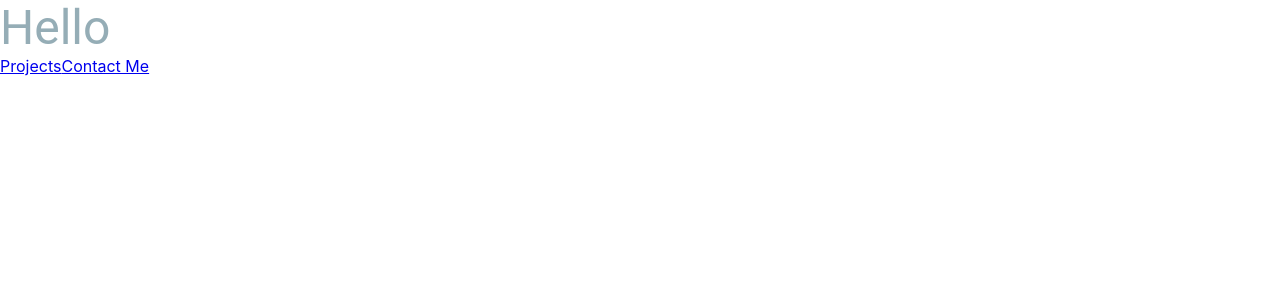
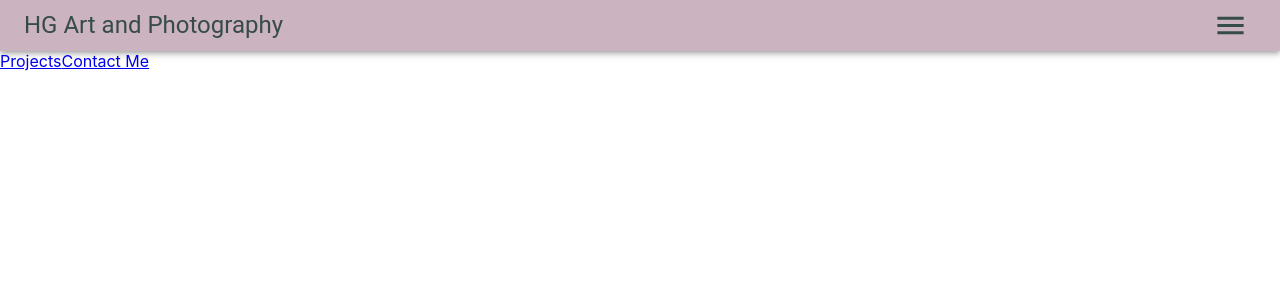
Before and after one commit to NYX1122/HG-Portfolio, a React (Create React App) app: page / in a window 1280 px wide. Shown: the top 300 px of the page. Built offline with nearby package versions, Linux system fonts and the light colour scheme.

Commit message:
basic header design

```diff
--- a/package.json
+++ b/package.json
@@ -5,6 +5,7 @@
   "dependencies": {
     "@emotion/react": "^11.7.1",
     "@emotion/styled": "^11.6.0",
+    "@mui/icons-material": "^5.4.1",
     "@mui/material": "^5.4.1",
     "@testing-library/jest-dom": "^5.16.2",
     "@testing-library/react": "^12.1.2",
--- a/src/App.js
+++ b/src/App.js
@@ -1,5 +1,8 @@
 import './App.css';
 import { Link } from 'react-router-dom';
+
+import Header from './components/Header';
+
 import { ThemeProvider } from '@mui/material/styles';
 import theme from './theme';
 
@@ -9,7 +12,7 @@ export default function App() {
   return (
     <ThemeProvider theme={theme}>
       <div>
-        <Typography variant='h3' color='rain.main'>Hello</Typography>
+        <Header></Header>
         <Link to='/pieces' sx={{ color: 'rain.main' }}>Projects</Link>
         <Link to='/contactme'>Contact Me</Link>
       </div>
--- /dev/null
+++ b/src/components/Header/index.js
@@ -0,0 +1,22 @@
+import React from 'react';
+import { AppBar, Toolbar, Typography, IconButton, Grid } from '@mui/material';
+import MenuIcon from '@mui/icons-material/Menu';
+
+export default function Header() {
+    return (
+        <AppBar position='static'>
+            <Toolbar variant='dense' sx={{ backgroundColor: 'rose.main' }}>
+                <Grid container justifyContent='space-between' alignItems='center'>
+                    <Grid item>
+                        <Typography variant='h5' color='malachite.main'>HG Art and Photography</Typography>
+                    </Grid>
+                    <Grid item>
+                        <IconButton>
+                            <MenuIcon sx={{ fontSize: 35, color: 'malachite.main' }}></MenuIcon>
+                        </IconButton>
+                    </Grid>
+                </Grid>
+            </Toolbar>
+        </AppBar>
+    )
+}
```
Also changed, not shown: 1 other file (tests, documents, lock files or other folders).
